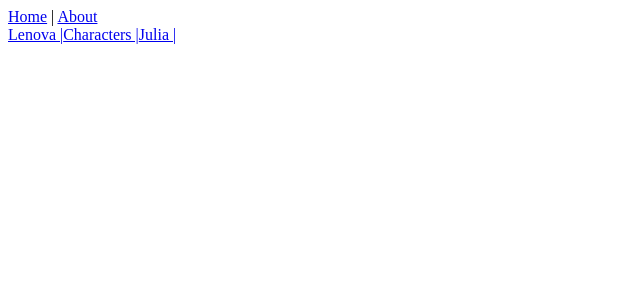
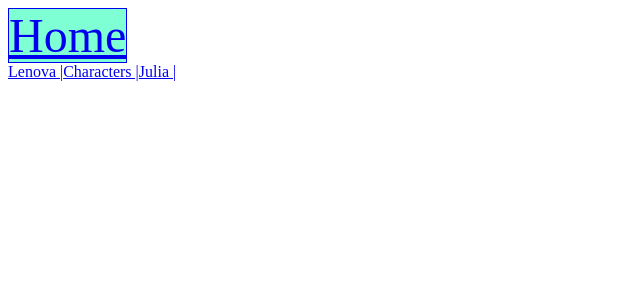
Before and after one commit to Nickvs99/DnD-campaign-companion, a Vue app: page / in a window 1280 px wide. Shown: the top 300 px of the page, without its empty margins (0-640 px from the left). Built offline with nearby package versions, Linux system fonts and the light colour scheme.

Commit message:
Implemented navbar

```diff
--- a/src/App.vue
+++ b/src/App.vue
@@ -1,9 +1,15 @@
 <template>
-    <nav>
-        <router-link to="/">Home</router-link> |
-        <router-link to="/about">About</router-link>
-    </nav>
+    <NavBar />
     <router-view />
 </template>
 
+<script>
+import NavBar from "@/components/NavBar.vue";
+
+export default {
+    name: "App",
+    components: {NavBar}
+};
+</script>
+
 <style lang="scss"></style>
--- /dev/null
+++ b/src/components/NavBar.vue
@@ -0,0 +1,58 @@
+<template>
+
+<nav class="navbar">
+    <router-link class="navbar-item" v-for="item in navBarItems" :to="item.to" :key="item.to"> {{ item.text }} </router-link>
+</nav>
+
+</template>
+
+<script>
+
+export default {
+    name: "NavBar",
+    data() {
+        return {
+            navBarItems: [{to: "/", text:"Vaarwel"}],
+        };
+    },
+    mounted() {
+        this.setNavBarItems(this.$route.path);
+    },
+    watch: {
+        $route(to) {
+            this.setNavBarItems(to.fullPath);
+        }
+    },
+    methods: {
+        setNavBarItems(toPath) {
+            this.navBarItems = [{to: "/", text:"Home"}];
+
+            let path = "";
+            let pathSplit = toPath.split("/").filter(item => item !== "");
+
+            // Remove last item, since current page does not need to be in the navbar
+            for(let item of pathSplit.slice(0, -1)){
+
+                path += `/${item}`;
+                this.navBarItems.push({to: path, text: item.replace("%20", " ")});
+            }
+        }
+    }
+};
+
+</script>
+
+<style>
+
+.navbar {
+    overflow:scroll;
+    white-space: nowrap;
+}
+
+.navbar-item {
+    font-size: 3rem;
+    background-color: aquamarine;
+    border: 1px solid;
+}
+
+</style>
```
